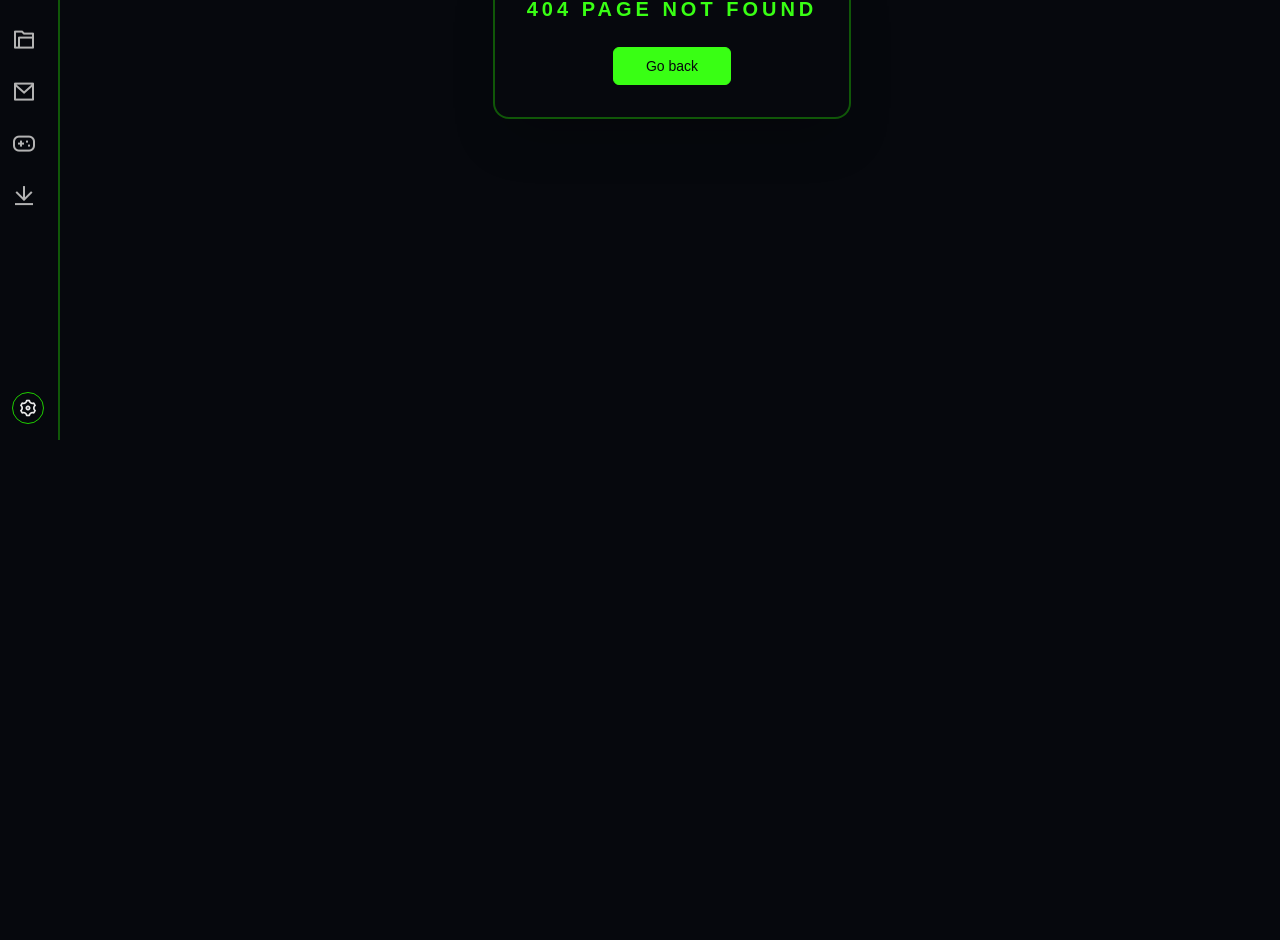
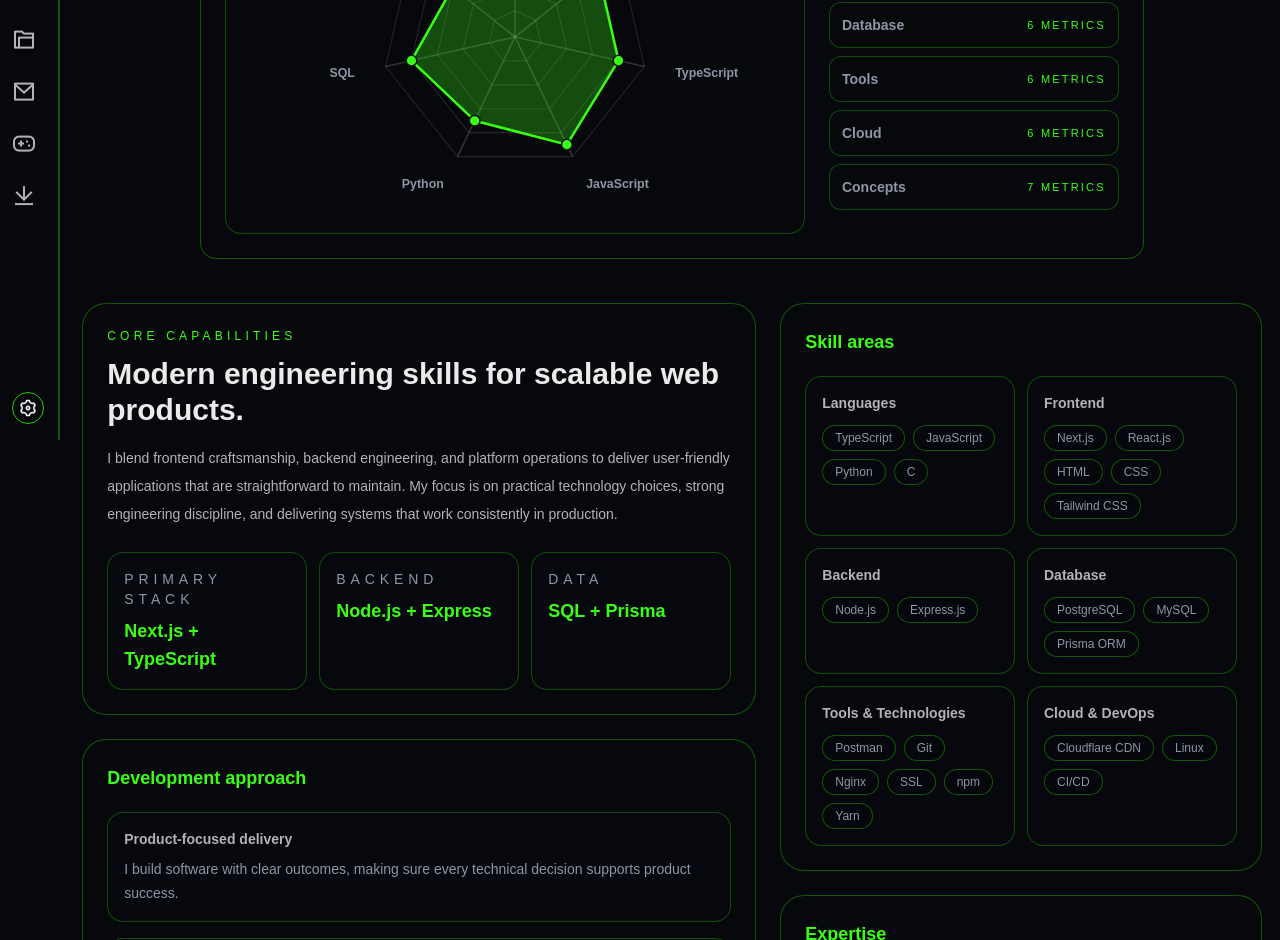
Before and after one commit to konain611/Portfolio, a Next.js app in the folder syedkonainnasir/: page /detailed/skills in a window 1280 px wide. Before the commit this address had no page. Shown: the part 360-1300 px from the top of the page. Before the commit the page ends 800 px from the top, so only its background shows below. Built offline with nearby package versions, Linux system fonts and the light colour scheme.

Commit message:
Create page.jsx

```diff
--- /dev/null
+++ b/syedkonainnasir/src/app/detailed/skills/page.jsx
@@ -0,0 +1,188 @@
+import SkillsRadarChart from "@/components/SkillsRadarChart";
+
+const skillGroups = [
+  {
+    title: "Languages",
+    items: ["TypeScript", "JavaScript", "Python", "C"],
+  },
+  {
+    title: "Frontend",
+    items: ["Next.js", "React.js", "HTML", "CSS", "Tailwind CSS"],
+  },
+  {
+    title: "Backend",
+    items: ["Node.js", "Express.js"],
+  },
+  {
+    title: "Database",
+    items: ["PostgreSQL", "MySQL", "Prisma ORM"],
+  },
+  {
+    title: "Tools & Technologies",
+    items: ["Postman", "Git", "Nginx", "SSL", "npm", "Yarn"],
+  },
+  {
+    title: "Cloud & DevOps",
+    items: ["Cloudflare CDN", "Linux", "CI/CD"],
+  },
+];
+
+const expertise = [
+  "REST APIs",
+  "Authentication Systems",
+  "Payment Gateway Integration",
+  "AI Agents",
+  "Prompt Engineering",
+  "RAG Systems",
+];
+
+const methodologies = [
+  {
+    title: "Product-focused delivery",
+    description:
+      "I build software with clear outcomes, making sure every technical decision supports product success.",
+  },
+  {
+    title: "Maintainable architecture",
+    description:
+      "Clean structure, consistent conventions, and reliable integrations are the foundation of my work.",
+  },
+  {
+    title: "Performance & quality",
+    description:
+      "I prioritize performance, accessibility, and dependable behavior for every application.",
+  },
+];
+
+export default function SkillsPage() {
+  return (
+    <div className="w-full max-w-[97%] mx-auto py-4 flex flex-col gap-6">
+      <div className="flex flex-col items-start border-l-4 border-(--border) py-2">
+        <h1 className="text-left text-4xl font-bold uppercase ml-4">Skills</h1>
+      </div>
+
+      <SkillsRadarChart />
+      <div className="grid gap-6 lg:grid-cols-[1.4fr_1fr]">
+        <div className="space-y-6">
+          <section className="rounded-3xl border border-(--border)/40 bg-background/50 p-6">
+            <p className="text-xs uppercase tracking-[0.35em] text-(--accent)">
+              Core capabilities
+            </p>
+            <h2 className="mt-3 text-3xl font-semibold">
+              Modern engineering skills for scalable web products.
+            </h2>
+            <p className="mt-4 text-sm leading-7 text-(--foreground)">
+              I blend frontend craftsmanship, backend engineering, and platform
+              operations to deliver user-friendly applications that are
+              straightforward to maintain. My focus is on practical technology
+              choices, strong engineering discipline, and delivering systems
+              that work consistently in production.
+            </p>
+
+            <div className="mt-6 grid gap-3 sm:grid-cols-3">
+              <div className="rounded-2xl border border-(--border)/35 bg-background p-4">
+                <p className="text-sm uppercase tracking-[0.35em] text-(--muted)">
+                  Primary stack
+                </p>
+                <p className="mt-2 text-lg font-semibold text-(--accent)">
+                  Next.js + TypeScript
+                </p>
+              </div>
+              <div className="rounded-2xl border border-(--border)/35 bg-background p-4">
+                <p className="text-sm uppercase tracking-[0.35em] text-(--muted)">
+                  Backend
+                </p>
+                <p className="mt-2 text-lg font-semibold text-(--accent)">
+                  Node.js + Express
+                </p>
+              </div>
+              <div className="rounded-2xl border border-(--border)/35 bg-background p-4">
+                <p className="text-sm uppercase tracking-[0.35em] text-(--muted)">
+                  Data
+                </p>
+                <p className="mt-2 text-lg font-semibold text-(--accent)">
+                  SQL + Prisma
+                </p>
+              </div>
+            </div>
+          </section>
+
+          <section className="rounded-3xl border border-(--border)/40 bg-background/50 p-6">
+            <h3 className="text-lg font-semibold text-(--accent)">
+              Development approach
+            </h3>
+            <div className="mt-5 space-y-4">
+              {methodologies.map((item) => (
+                <div
+                  key={item.title}
+                  className="rounded-2xl border border-(--border)/35 bg-background p-4"
+                >
+                  <p className="text-sm font-semibold text-(--foreground)">
+                    {item.title}
+                  </p>
+                  <p className="mt-2 text-sm leading-6 text-(--muted)">
+                    {item.description}
+                  </p>
+                </div>
+              ))}
+            </div>
+          </section>
+        </div>
+
+        <aside className="space-y-6">
+          <section className="rounded-3xl border border-(--border)/40 bg-background/50 p-6">
+            <h3 className="text-lg font-semibold text-(--accent)">
+              Skill areas
+            </h3>
+            <div className="mt-5 grid gap-3 sm:grid-cols-2">
+              {skillGroups.map((group) => (
+                <div
+                  key={group.title}
+                  className="rounded-2xl border border-(--border)/35 bg-background p-4"
+                >
+                  <p className="text-sm font-semibold text-(--foreground)">
+                    {group.title}
+                  </p>
+                  <div className="mt-3 flex flex-wrap gap-2">
+                    {group.items.map((item) => (
+                      <span
+                        key={item}
+                        className="rounded-full border border-(--border)/40 bg-background/70 px-3 py-1 text-xs text-(--muted)"
+                      >
+                        {item}
+                      </span>
+                    ))}
+                  </div>
+                </div>
+              ))}
+            </div>
+          </section>
+
+          <section className="rounded-3xl border border-(--border)/40 bg-background/50 p-6">
+            <h3 className="text-lg font-semibold text-(--accent)">Expertise</h3>
+            <div className="mt-4 flex flex-wrap gap-2">
+              {expertise.map((item) => (
+                <span
+                  key={item}
+                  className="rounded-full border border-(--border)/40 bg-background/70 px-3 py-2 text-xs text-(--foreground)"
+                >
+                  {item}
+                </span>
+              ))}
+            </div>
+
+            <div className="mt-6 rounded-2xl border border-(--border)/35 bg-background p-4">
+              <h4 className="text-sm font-semibold text-(--foreground)">
+                Currently exploring
+              </h4>
+              <p className="mt-2 text-sm leading-6 text-(--muted)">
+                DevOps workflows, containerization, Kubernetes, infrastructure
+                automation, and advanced AI agent orchestration.
+              </p>
+            </div>
+          </section>
+        </aside>
+      </div>
+    </div>
+  );
+}
```
